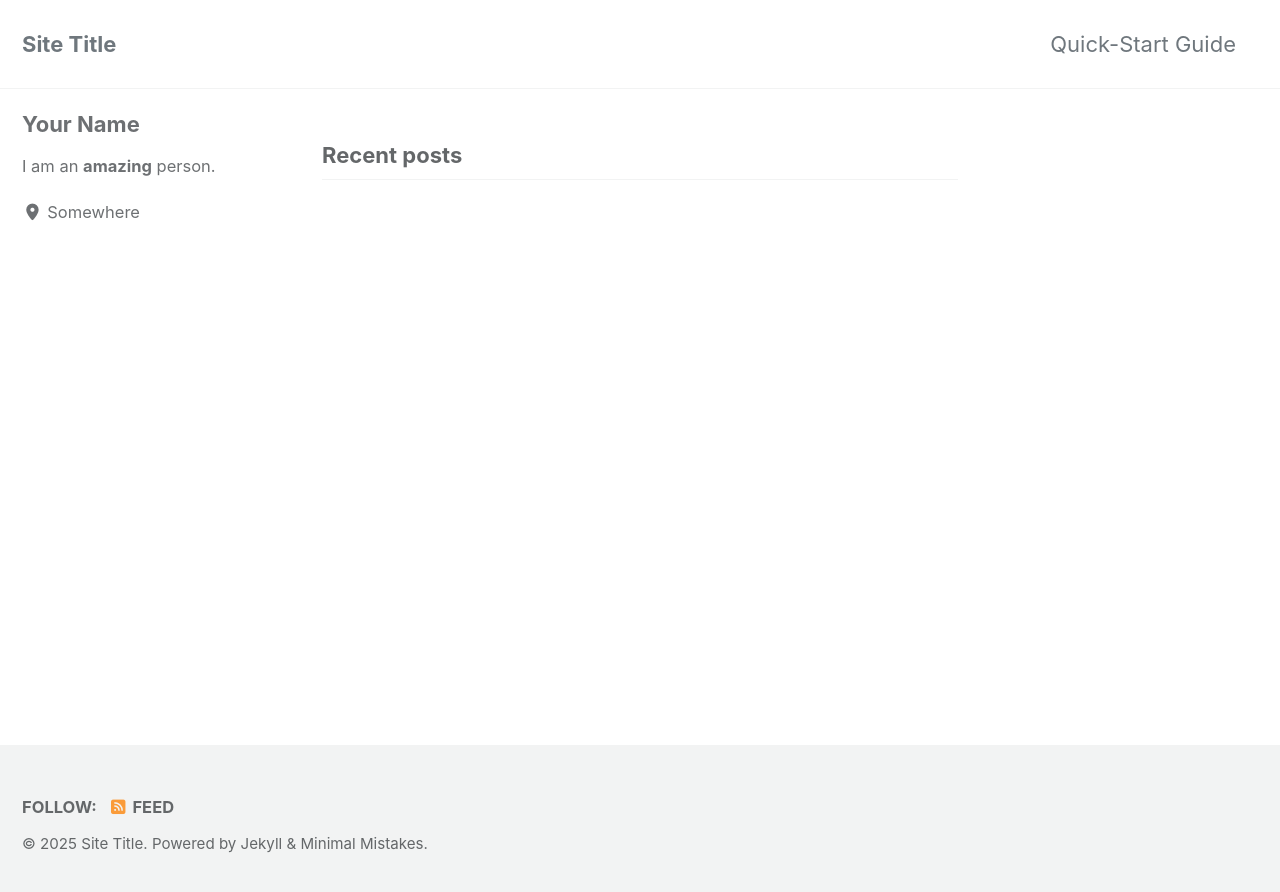
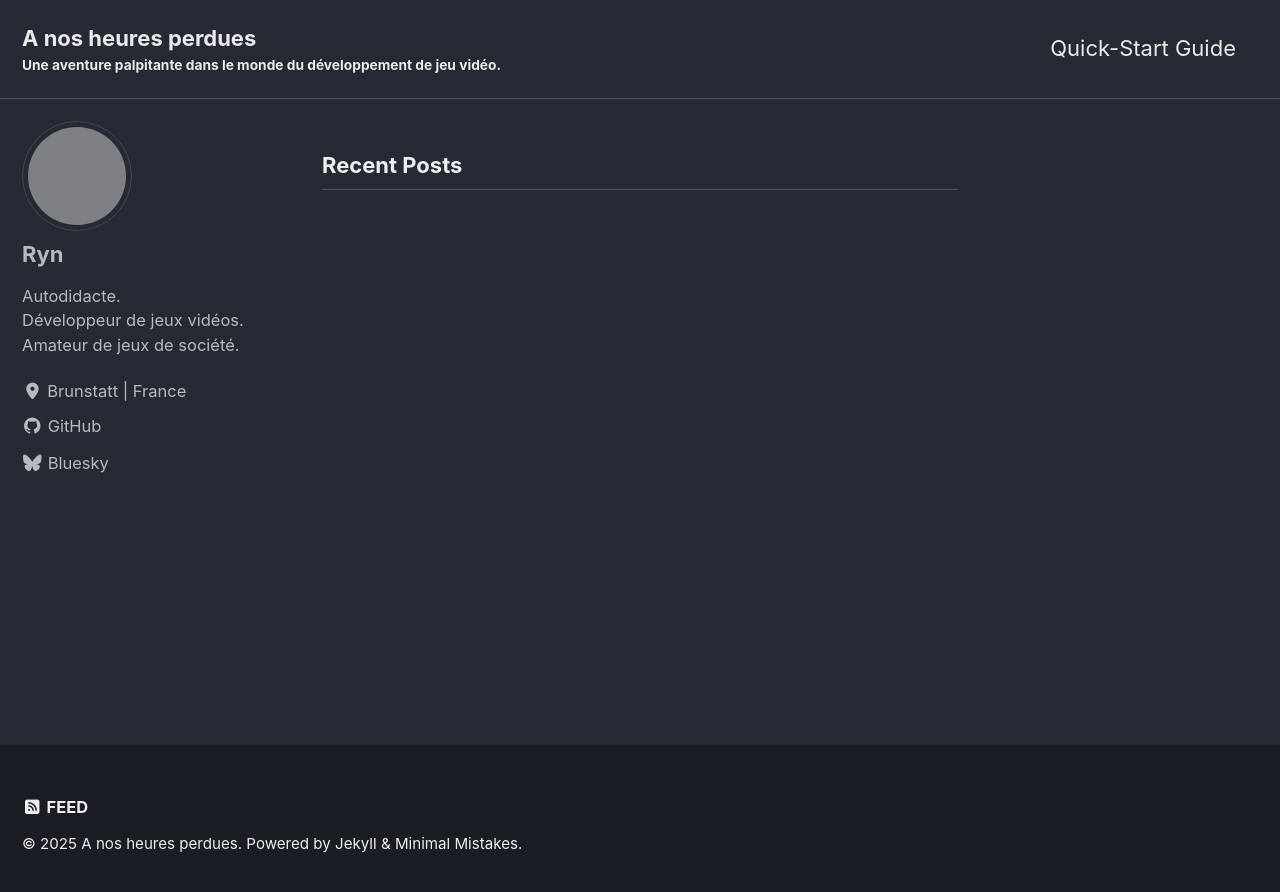
Before and after one commit to ryn-c/ryn-c.github.io, a Jekyll site: the page built from index.html, in a window 1280 px wide. Shown: the top 892 px of the page. Built offline with Jekyll 4.4.1, drawn with Linux system fonts in a browser that asks for light colours; cached includes are drawn as plain includes; the list of posts is cut into pages by our own code; grey boxes are pictures that could not be loaded.

Commit message:
Update _config.yml

```diff
--- a/_config.yml
+++ b/_config.yml
@@ -12,16 +12,16 @@
 
 # theme                  : "minimal-mistakes-jekyll"
 # remote_theme           : "mmistakes/minimal-mistakes"
-minimal_mistakes_skin    : "default" # "air", "aqua", "contrast", "dark", "dirt", "neon", "mint", "plum", "sunrise"
+minimal_mistakes_skin    : "dark" # "air", "aqua", "contrast", "dark", "dirt", "neon", "mint", "plum", "sunrise"
 
 # Site Settings
-locale                   : "en-US"
+locale                   : "fr_FR"
 rtl                      : # true, false (default) # turns direction of the page into right to left for RTL languages
-title                    : "Site Title"
+title                    : "A nos heures perdues"
 title_separator          : "-"
-subtitle                 : # site tagline that appears below site title in masthead
-name                     : "Your Name"
-description              : "An amazing website."
+subtitle                 : "Une aventure palpitante dans le monde du développement de jeu vidéo." # site tagline that appears below site title in masthead
+name                     : "Ryn"
+description              : "Une aventure palpitante dans le monde du développement de jeu vidéo."
 url                      : # the base hostname & protocol for your site e.g. "https://mmistakes.github.io"
 baseurl                  : # the subpath of your site, e.g. "/blog"
 repository               : # GitHub username/repo-name e.g. "mmistakes/minimal-mistakes"
@@ -113,10 +113,10 @@ analytics:
 
 # Site Author
 author:
-  name             : "Your Name"
-  avatar           : # path of avatar image, e.g. "/assets/images/bio-photo.jpg"
-  bio              : "I am an **amazing** person."
-  location         : "Somewhere"
+  name             : "Ryn"
+  avatar           : "https://avatars.githubusercontent.com/u/149950151?v=4" # path of avatar image, e.g. "/assets/images/bio-photo.jpg"
+  bio              : "Autodidacte. <br>Développeur de jeux vidéos. <br>Amateur de jeux de société."
+  location         : "Brunstatt | France"
   email            :
   links:
     - label: "Email"
@@ -133,10 +133,10 @@ author:
       # url: "https://facebook.com/"
     - label: "GitHub"
       icon: "fab fa-fw fa-github"
-      # url: "https://github.com/"
-    - label: "Instagram"
-      icon: "fab fa-fw fa-instagram"
-      # url: "https://instagram.com/"
+      url: "https://github.com/ryn-c"
+    - label: "Bluesky"
+      icon: "fab fa-brands fa-bluesky"
+      url: "https://ryn-c.bsky.social"
 
 # Site Footer
 footer:
@@ -263,6 +263,7 @@ plugins:
   - jekyll-gist
   - jekyll-feed
   - jekyll-include-cache
+  - jemoji
 
 # mimic GitHub Pages with --safe
 whitelist:
@@ -271,7 +272,7 @@ whitelist:
   - jekyll-gist
   - jekyll-feed
   - jekyll-include-cache
-
+  - jemoji
 
 # Archives
 #  Type
```
